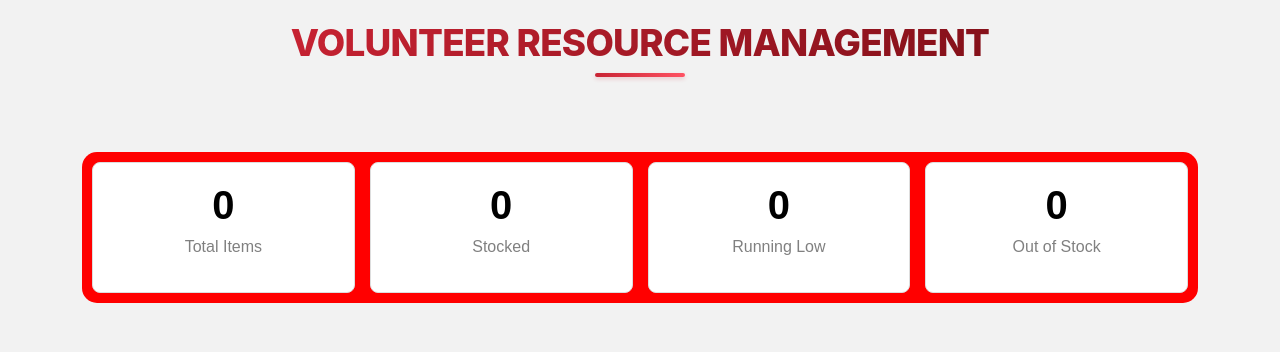
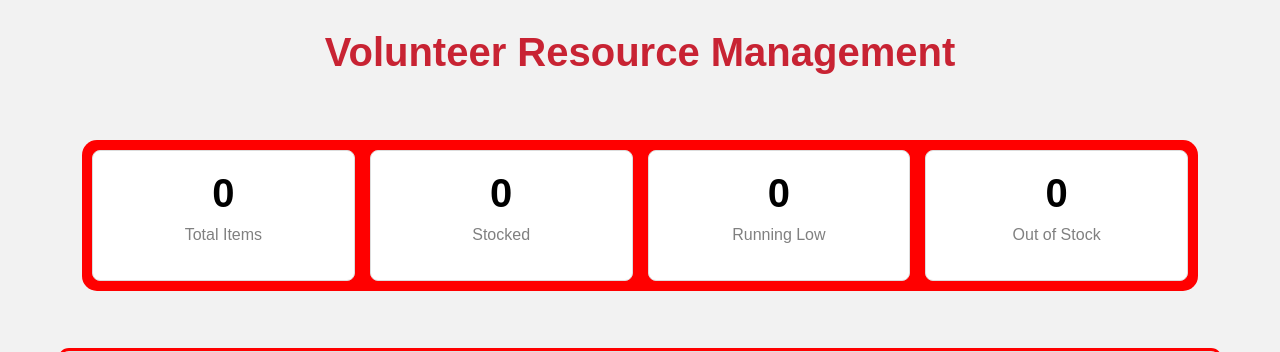
Before and after one commit to DulshaHemini/Disaster-Response-System, a PHP site: the page made by auth/resource_management.php in a window 1280 px wide. Shown: the top 352 px of the page. Run offline with PHP 8.4, Linux system fonts and the light colour scheme; data that the repository does not hold is empty.

Commit message:
simplified the header css

```diff
--- a/auth/resource_management.css
+++ b/auth/resource_management.css
@@ -23,44 +23,13 @@ body {
    header
  */
 .rm_header {
-    font-family: 'Inter', system-ui, -apple-system, sans-serif;
-
-    font-size: 2.3rem;
-
-    font-weight: 800;
-
-    margin: 0 0 10px 0;
-
-    padding-bottom: 12px;
-
-    letter-spacing: -0.02em;
-
-    position: relative;
-
+    font-family: Arial, sans-serif;
+    font-size: 40px;
+    font-weight: bold;
+    color: #c82333;
+    margin: 10px 0 0 0;
     text-align: center;
-
-    text-transform: uppercase;
-
-    background: linear-gradient(135deg, #c82333 0%, #821019 100%);
-    -webkit-background-clip: text;
-
-    -webkit-text-fill-color: transparent;
-
 }
-
-.rm_header::after {
-    content: '';
-    position: absolute;
-    bottom: 0;
-    left: 50%;
-    transform: translateX(-50%);
-    width: 90px;
-    height: 4px;
-    background: linear-gradient(90deg, #c82333 0%, #ff5263 100%);
-    border-radius: 2px;
-    box-shadow: 0 2px 4px rgba(200, 35, 51, 0.2);
-}
-
 
 /*
    dashboard
```
